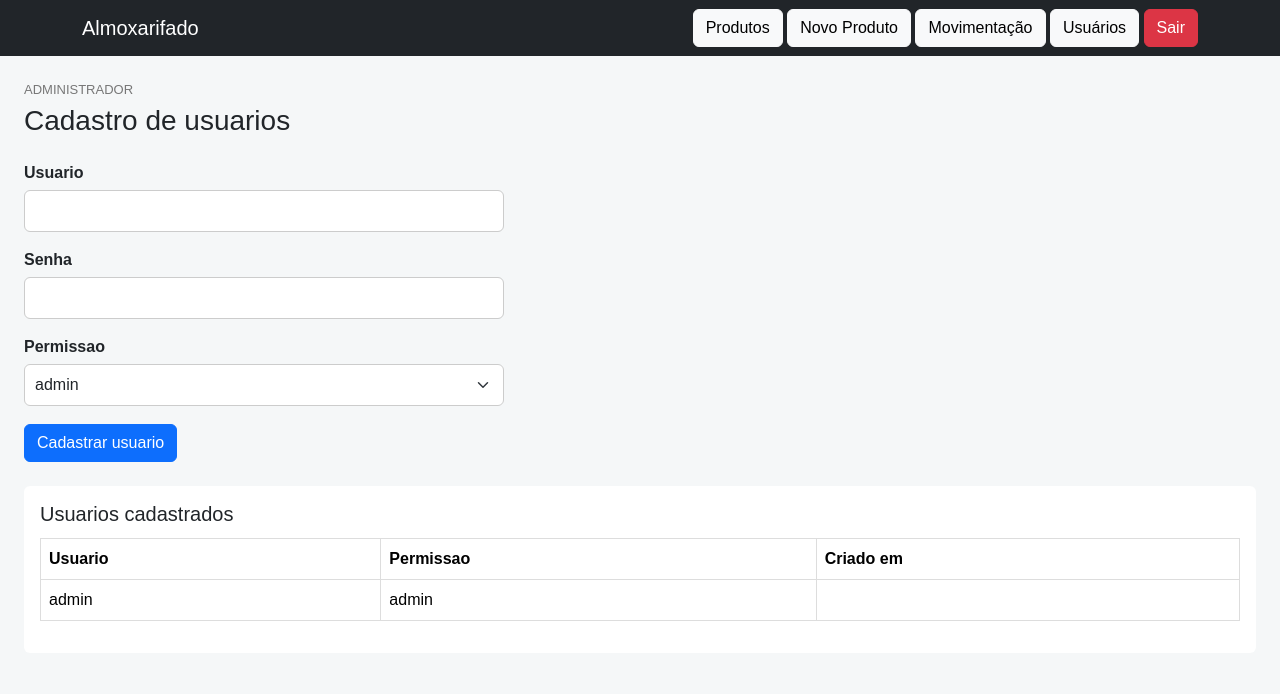
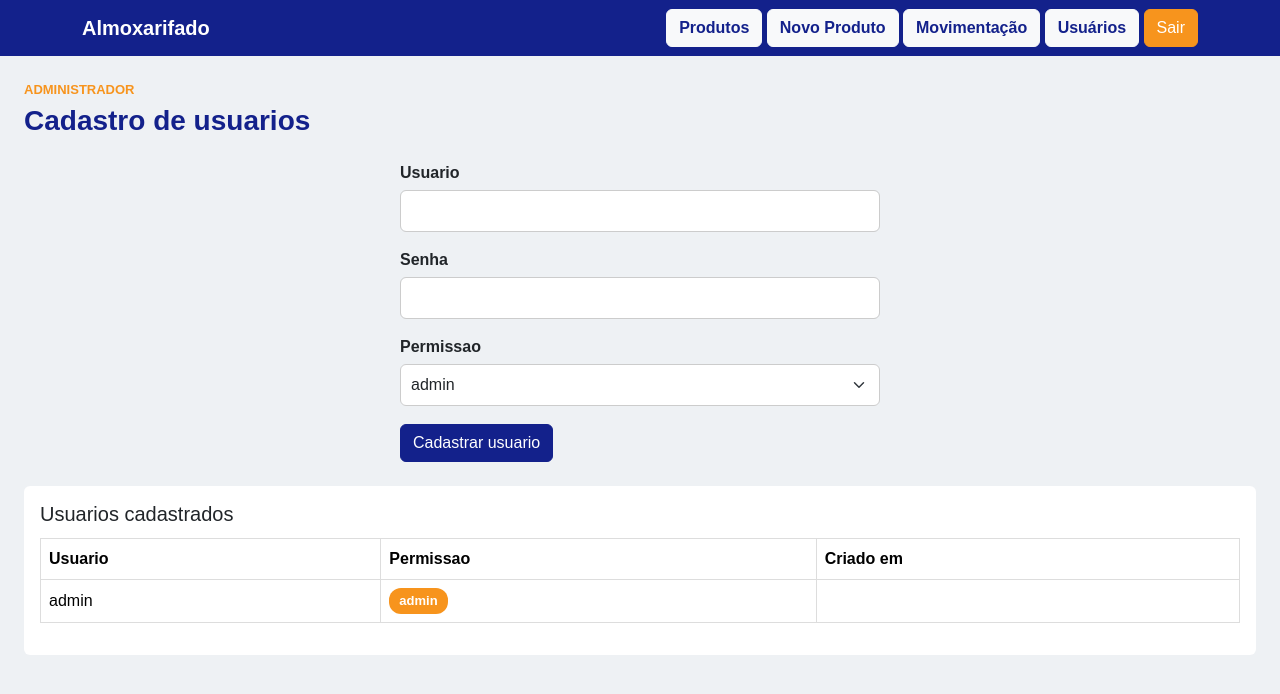
Before and after one commit to cCarulaa/tccsenai, a Flask app: page /usuarios/novo in a window 1280 px wide. Shown: the top 694 px of the page. Run offline with Flask 3, Linux system fonts and the light colour scheme; a user stored in the database is signed in; data comes from the database, SQL or seed files in the repository.

Commit message:
personalização pra combinar com o senai

```diff
--- a/estoque_flask/static/css/style.css
+++ b/estoque_flask/static/css/style.css
@@ -1,11 +1,13 @@
 :root{
-    --verde:#176b5b;
-    --verde-escuro:#0f4c41;
     --branco:#fff;
-    --cinza:#f5f7f8;
+    --cinza:#eef1f4;
     --borda:#ddd;
-    --azul-marinho:#1a2a6c;
-    --azul-marinho-escuro:#142156;
+
+    --azul-marinho:#13218b;
+    --azul-marinho-escuro:#0d1860;
+
+    --laranja:#f7941d;
+    --laranja-escuro:#dd7e08;
 }
 
 *{
@@ -20,7 +22,7 @@
 }
 
 
-/* ===== Tela de login ===== */
+/* ===== pagina de login ===== */
 
 .login-shell{
     height:100vh;
@@ -61,6 +63,15 @@
     color:#1a1a2e;
 }
 
+.auth-logo{
+    display:block;
+
+    max-width:160px;
+    height:auto;
+
+    margin-bottom:24px;
+}
+
 .auth-card .form-label{
     display:block;
 
@@ -86,8 +97,8 @@
 }
 
 .auth-card .form-control:focus{
-    border-color:var(--verde);
-    box-shadow:0 0 0 2px rgba(23,107,91,.15);
+    border-color:var(--azul-marinho);
+    box-shadow:0 0 0 2px rgba(19,33,139,.15);
     outline:none;
 }
 
@@ -123,7 +134,7 @@
 }
 
 
-/* ===== Páginas internas (produtos, movimentação, etc.) ===== */
+/* ===== outras paginas (produtos, movimentação, etc.) ===== */
 
 .page-shell{
     width:95%;
@@ -138,11 +149,14 @@
 
 .page-heading h1{
     font-size:28px;
+    color:var(--azul-marinho);
+    font-weight:700;
 }
 
 .page-heading .eyebrow{
     font-size:13px;
-    color:#777;
+    color:var(--laranja);
+    font-weight:700;
     text-transform:uppercase;
     margin-bottom:4px;
 }
@@ -150,7 +164,7 @@
 
 .form-panel{
     max-width:480px;
-    margin:24px;
+    margin:24px auto;
 }
 
 .form-panel .mt-3{
@@ -199,10 +213,6 @@
     padding:10px;
 }
 
-th{
-    background:#eee;
-}
-
 
 .form-grid{
     display:grid;
@@ -216,3 +226,83 @@
     margin-bottom:5px;
     font-weight:bold;
 }
+
+
+/* ===== esquema de cores ===== */
+
+.navbar.bg-dark{
+    background-color:var(--azul-marinho) !important;
+}
+
+.navbar-brand{
+    font-weight:700;
+}
+
+.navbar .btn-light{
+    color:var(--azul-marinho);
+    font-weight:600;
+}
+
+.navbar .btn-light:hover{
+    background:var(--laranja);
+    color:var(--branco);
+}
+
+.navbar .btn-danger{
+    background:var(--laranja);
+    border-color:var(--laranja);
+}
+
+.navbar .btn-danger:hover{
+    background:var(--laranja-escuro);
+    border-color:var(--laranja-escuro);
+}
+
+.btn-primary{
+    background:var(--azul-marinho);
+    border-color:var(--azul-marinho);
+}
+
+.btn-primary:hover{
+    background:var(--azul-marinho-escuro);
+    border-color:var(--azul-marinho-escuro);
+}
+
+.form-panel .form-control:focus,
+.form-panel .form-select:focus{
+    border-color:var(--azul-marinho);
+    box-shadow:0 0 0 2px rgba(19,33,139,.15);
+}
+
+th{
+    background:var(--azul-marinho);
+    color:var(--branco);
+}
+
+.category-pill{
+    display:inline-block;
+    padding:3px 10px;
+    border-radius:12px;
+    background:var(--laranja);
+    color:var(--branco);
+    font-size:13px;
+    font-weight:600;
+}
+
+.item-thumb{
+    border-radius:4px;
+    transition:transform .15s ease;
+}
+
+.item-thumb:hover{
+    transform:scale(1.08);
+    box-shadow:0 2px 8px rgba(0,0,0,.25);
+}
+
+#imageModalImg{
+    max-height:60vh;
+    width:auto;
+    max-width:100%;
+    margin:0 auto;
+    display:block;
+}
```
